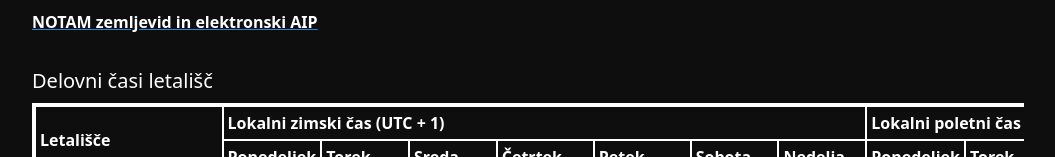
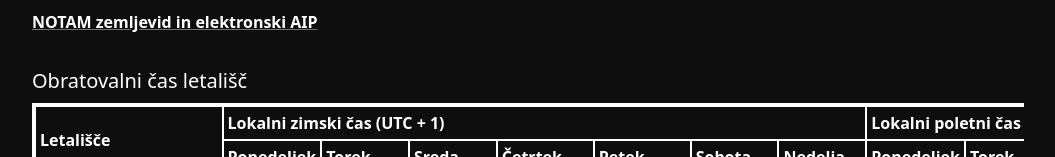
Before and after one commit to jurerotar/kamzdronom.si, a Next.js app: page /pomembne-povezave in a window 1280 px wide. Shown: the part 598-755 px from the top of the page, without its empty margins (112-1167 px from the left). Built offline with nearby package versions, Linux system fonts and the light colour scheme.

Commit message:
fix: fixed typo

```diff
--- a/src/pages/pomembne-povezave/index.tsx
+++ b/src/pages/pomembne-povezave/index.tsx
@@ -58,7 +58,7 @@ const ReferencesPage: NextPage<ReferencesPageProps> = (props) => {
             variant="h3"
             className="text-white text-xl font-medium text-left"
           >
-            Delovni časi letališč
+            Obratovalni čas letališč
           </Typography>
           <div className="flex w-full overflow-x-scroll md:overflow-x-auto">
             <table className="text-white block border-2 border-white whitespace-nowrap">
```
